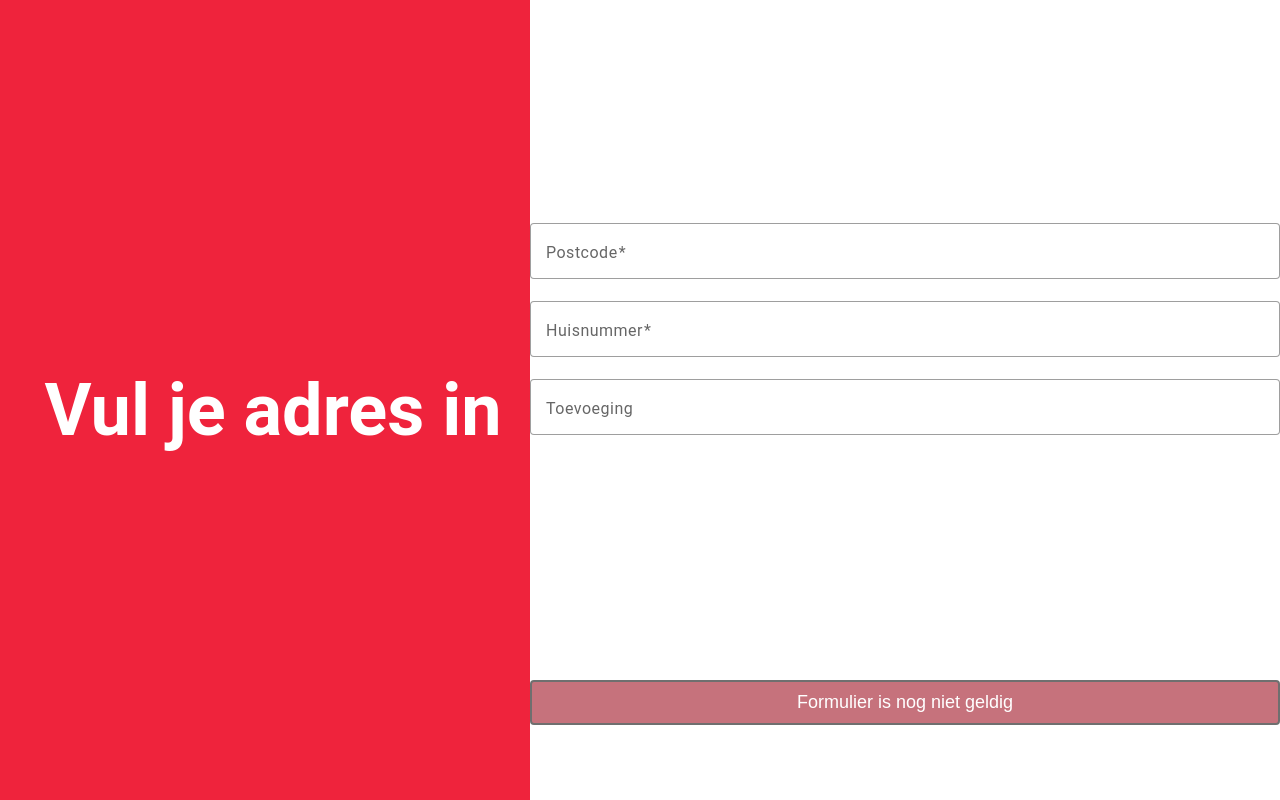
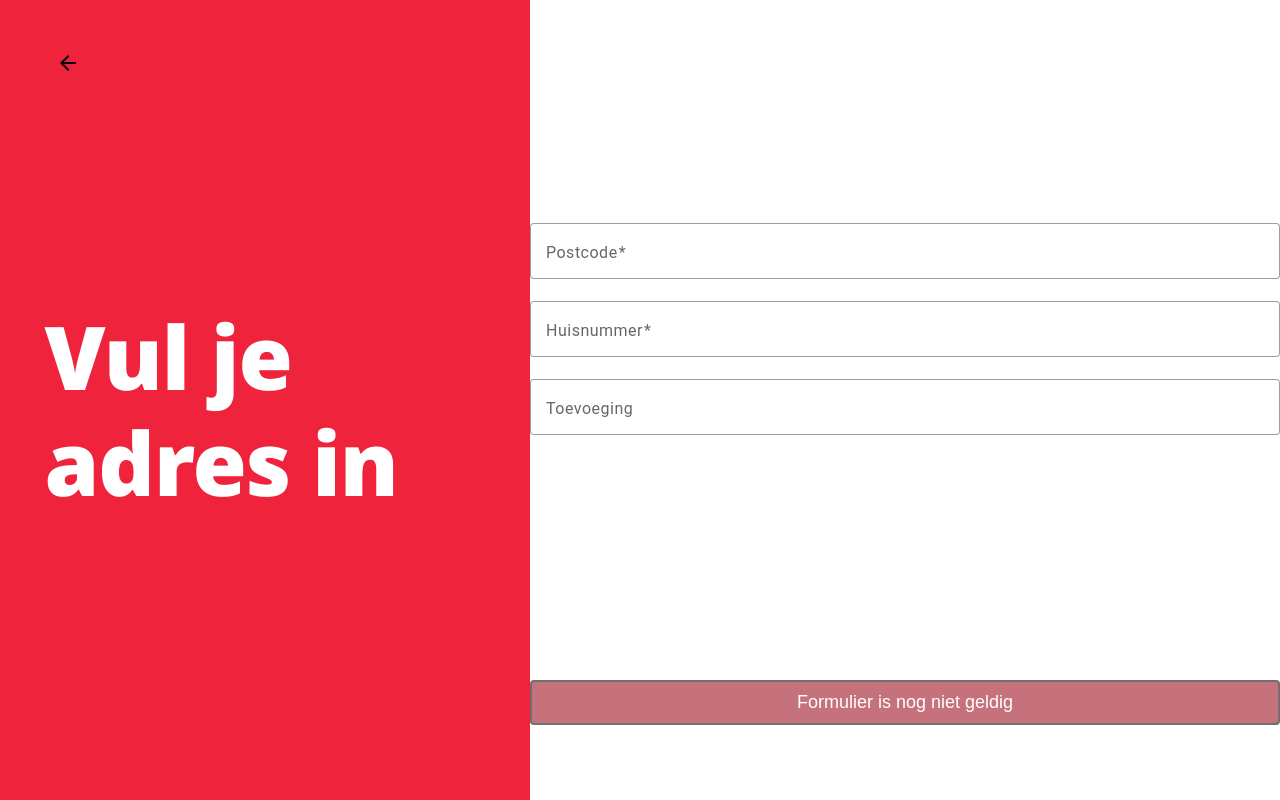
Before and after one commit to oostrobin/quoteRequest, an Angular app: page / in a window 1280 px wide. Built offline with nearby package versions, Linux system fonts and the light colour scheme.

Commit message:
Update package.json and app.config.ts, add back button to hero component, update hero component styles, import MatIconModule in hero component, add form control methods to form-state service, update index.html and styles.scss

```diff
--- a/src/app/app.config.ts
+++ b/src/app/app.config.ts
@@ -7,5 +7,5 @@ import { provideAnimations } from '@angular/platform-browser/animations';
 
 export const appConfig: ApplicationConfig = {
 
-  providers: [provideRouter(routes), provideAnimations(), provideHttpClient()]
+  providers: [provideRouter(routes), provideAnimations(), provideHttpClient(), provideAnimations()]
 };
--- a/src/app/layout/hero/hero.component.html
+++ b/src/app/layout/hero/hero.component.html
@@ -1,5 +1,6 @@
 <section class="hero">
   <div class="left-column">
+    <button class="back-button" (click)="goToPreviousStep()"><mat-icon>arrow_back</mat-icon></button>
     <div class="left-column__container">
       <h1>{{ currentStepTitle }}</h1>
     </div>
--- a/src/app/layout/hero/hero.component.scss
+++ b/src/app/layout/hero/hero.component.scss
@@ -15,18 +15,41 @@
     align-items: center;
     height: 100%;
 
-  .left-column__container {
+    .back-button {
+        position: absolute;
+        top: 50px; // Adjust as needed
+        left: 50px; // Adjust as needed
+        border: none;
+        background-color: transparent;
+        color: black; // Or any color that suits your design
+        cursor: pointer;
+        transition: all 0.3s ease-in-out;
+
+        &:hover {
+            color: #fff;
+            border: solid 1px #fff;
+
+        }
+
+
+    }
+
+
+
+    .left-column__container {
       margin-left: 10%;
       display: flex;
       text-align: left;
       width: 100%;
 
       h1 {
+        font-family: 'Noto Sans', sans-serif;
         color: #fff;
-        font-size: 4.5rem;
-        font-weight: 700;
+        font-size: 5.5rem;
+        font-weight: 900;
         margin-bottom: 20px;
-        line-height: normal;
+        line-height: 1.2;
+        letter-spacing: -1px;
       }
     }
   }
@@ -40,9 +63,9 @@
     height: 100%;
 
     .right-column__container {
-        width: 100%;
-        display: flex;
-        justify-content: center;
+      width: 100%;
+      display: flex;
+      justify-content: center;
     }
   }
 }
--- a/src/app/layout/hero/hero.component.ts
+++ b/src/app/layout/hero/hero.component.ts
@@ -2,11 +2,12 @@ import { Component } from '@angular/core';
 import { FormContainerComponent } from './form-container/form-container.component';
 import { Subject, takeUntil } from 'rxjs';
 import { FormStateService } from '../../shared/services/form-state/form-state.service';
+import { MatIconModule } from '@angular/material/icon';
 
 @Component({
   selector: 'app-hero',
   standalone: true,
-  imports: [FormContainerComponent],
+  imports: [FormContainerComponent, MatIconModule],
   templateUrl: './hero.component.html',
   styleUrl: './hero.component.scss',
 })
@@ -32,6 +33,12 @@ export class HeroComponent {
       .subscribe((step) => (this.currentStep = step));
   }
 
+
+  public goToPreviousStep() {
+    this.formStateService.getSharedForm().removeControl('ownership');
+    this.formStateService.regressStep();
+  }
+
   public get currentStepTitle(): string {
     const titles: { [key: number]: string } = {
       1: 'Vul je adres in',
--- a/src/app/layout/hero/initial-form-step/initial-form-step.component.ts
+++ b/src/app/layout/hero/initial-form-step/initial-form-step.component.ts
@@ -13,7 +13,6 @@ import { MatInputModule } from '@angular/material/input';
 import { FormStateService } from '../../../shared/services/form-state/form-state.service';
 import { Subject, takeUntil } from 'rxjs';
 import { FORM_CONFIG, FormConfig } from './config/form-config.constant';
-import { MatIconModule } from '@angular/material/icon';
 
 @Component({
   selector: 'form-step-one',
@@ -24,7 +23,7 @@ import { MatIconModule } from '@angular/material/icon';
     ReactiveFormsModule,
     MatInputModule,
     MatCardModule,
-    MatIconModule
+
   ],
   templateUrl: './initial-form-step.component.html',
   styleUrl: './initial-form-step.component.scss',
--- a/src/app/shared/services/form-state/form-state.service.ts
+++ b/src/app/shared/services/form-state/form-state.service.ts
@@ -30,6 +30,18 @@ export class FormStateService {
 
   public hasFormControls(formGroup: FormGroup): boolean {
     return formGroup && Object.keys(formGroup.controls).length > 0;
+  }
+
+  public addFormControl(formControlName: string, formControl: any): void {
+    this.getSharedForm().addControl(formControlName, formControl);
+  }
+
+  public removeFormControl(formControlName: string): void {
+    this.getSharedForm().removeControl(formControlName);
+  }
+
+  public getFormControl(formControlName: string): any {
+    return this.getSharedForm().get(formControlName);
   }
 
   public isFormValid(): boolean {
--- a/src/index.html
+++ b/src/index.html
@@ -7,6 +7,9 @@
   <meta name="viewport" content="width=device-width, initial-scale=1">
   <link rel="icon" type="image/x-icon" href="favicon.ico">
   <link href="https://fonts.googleapis.com/icon?family=Material+Icons" rel="stylesheet">
+  <link rel="preconnect" href="https://fonts.googleapis.com">
+<link rel="preconnect" href="https://fonts.gstatic.com" crossorigin>
+<link href="https://fonts.googleapis.com/css2?family=Noto+Sans:ital,wght@0,100;0,200;0,300;0,400;0,500;0,600;0,700;0,800;0,900;1,100;1,200;1,300;1,400;1,500;1,600;1,700;1,800;1,900&display=swap" rel="stylesheet">
 </head>
 <body class="mat-typography">
   <app-root></app-root>
--- a/src/styles.scss
+++ b/src/styles.scss
@@ -1,3 +1,97 @@
-@import url('https://fonts.googleapis.com/css2?family=Inter:wght@100;200;300;400;500;600;700;800;900&display=swap');
-html, body { height: 100%; width: 100%; margin: 0;}
-body { margin: 0; font-family: 'Inter', "Helvetica Neue", sans-serif; font-size: 80px; }
+html,
+body,
+div,
+span,
+applet,
+object,
+iframe,
+h1,
+h2,
+h3,
+h4,
+h5,
+h6,
+p,
+blockquote,
+pre,
+a,
+abbr,
+acronym,
+address,
+big,
+cite,
+code,
+del,
+dfn,
+em,
+img,
+ins,
+kbd,
+q,
+s,
+samp,
+small,
+strike,
+strong,
+sub,
+sup,
+tt,
+var,
+b,
+u,
+i,
+center,
+dl,
+dt,
+dd,
+ol,
+ul,
+li,
+fieldset,
+form,
+label,
+legend,
+table,
+caption,
+tbody,
+tfoot,
+thead,
+tr,
+th,
+td {
+    margin: 0;
+    padding: 0;
+    border: 0;
+    outline: 0;
+    font-size: 100%;
+    vertical-align: baseline;
+    background: transparent;
+}
+
+html, body {
+    line-height: 1;
+    height: 100%;
+}
+
+ol,
+ul {
+    list-style: none;
+}
+
+blockquote,
+q {
+    quotes: none;
+}
+
+blockquote:before,
+blockquote:after,
+q:before,
+q:after {
+    content: "";
+    content: none;
+}
+
+table {
+    border-collapse: collapse;
+    border-spacing: 0;
+}
```
Also changed, not shown: src/custom-theme.scss (added, +24 -0 lines), package.json (line endings or trailing spaces).
